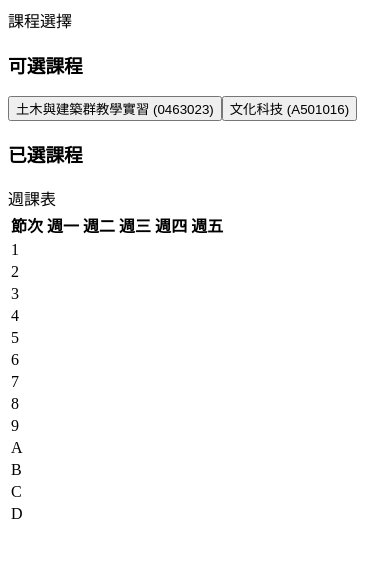
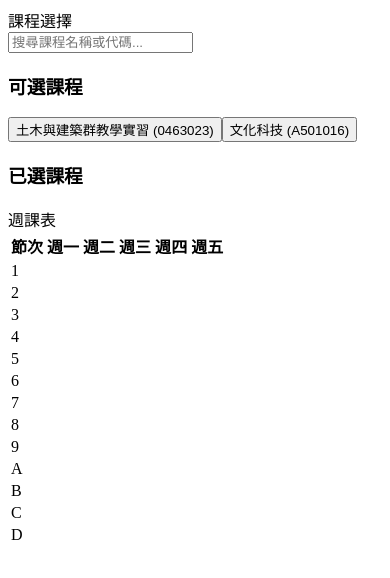
Before and after one commit to jasonchanjj123/ntut-course-hero, a Next.js app: page / in a window 390 px wide. Shown: the top 578 px of the page. Built offline with nearby package versions, Linux system fonts and the light colour scheme.

Commit message:
fit on mobile device

```diff
--- a/app/globals.css
+++ b/app/globals.css
@@ -70,3 +70,14 @@ body {
     @apply bg-background text-foreground;
   }
 }
+
+
+
+@layer base {
+  * {
+    @apply border-border outline-ring/50;
+  }
+  body {
+    @apply bg-background text-foreground;
+  }
+}
--- a/components/CourseScheduler.tsx
+++ b/components/CourseScheduler.tsx
@@ -5,6 +5,7 @@ import { Card, CardHeader, CardTitle, CardContent } from '@/components/ui/card';
 import { Button } from '@/components/ui/button';
 import { AlertCircle } from 'lucide-react';
 import { Alert, AlertDescription } from '@/components/ui/alert';
+import { Input } from '@/components/ui/input';
 
 interface Course {
   id: string;
@@ -13,7 +14,9 @@ interface Course {
     zh: string;
     en: string;
   };
-  courseType: string;
+  courseType: string; //added
+  credit: string;  //added
+  hours: string
   time: {
     sun: string[];
     mon: string[];
@@ -48,6 +51,14 @@ const getConsecutiveSlots = (course: Course, dayKey: string, slot: string, timeS
   };
 };
 
+// 新增計算總學分和總時數的函數
+const calculateTotals = (courses: Course[]) => {
+  return courses.reduce((acc, course) => ({
+    totalCredits: acc.totalCredits + parseFloat(course.credit),
+    totalHours: acc.totalHours + parseInt(course.hours)
+  }), { totalCredits: 0, totalHours: 0 });
+};
+
 const CourseScheduler = () => {
   const availableCourses: Course[] = [
     {
@@ -58,6 +69,8 @@ const CourseScheduler = () => {
         "en": "Teaching Practicum for the Area of Civil Engineering and Architecture Subjects"
       },
       "courseType": "▲",
+      "credit": "3.0",
+    "hours": "3",
       "time": {
         "sun": [],
         "mon": [],
@@ -77,6 +90,8 @@ const CourseScheduler = () => {
         "en": "Cultural Technology"
       },
       "courseType": "▲",
+      "credit": "2.0",
+      "hours": "2",
       "time": {
         "sun": [],
         "mon": [],
@@ -98,6 +113,7 @@ const CourseScheduler = () => {
 
   const [selectedCourses, setSelectedCourses] = useState<Course[]>([]);
   const [conflicts, setConflicts] = useState<string[]>([]);
+  const [searchQuery, setSearchQuery] = useState('');
 
   const getCourseColor = (courseType: string): string => {
     const colorMap: { [key: string]: string } = {
@@ -152,24 +168,37 @@ const CourseScheduler = () => {
     setConflicts([]);
   };
 
+  const filteredCourses = availableCourses.filter(course =>
+    course.name.zh.toLowerCase().includes(searchQuery.toLowerCase()) ||
+    course.name.en.toLowerCase().includes(searchQuery.toLowerCase()) ||
+    course.code.toLowerCase().includes(searchQuery.toLowerCase())
+  );
+
   const days = ['一', '二', '三', '四', '五'];
   const timeSlots = ['1', '2', '3', '4', '5', '6', '7', '8', '9', 'A', 'B', 'C', 'D'];
 
   return (
-    <div className="h-screen p-4">
-      <div className="flex flex-row gap-4 h-[calc(100vh-2rem)]">
+    <div className="min-h-screen p-4">
+      <div className="flex flex-col lg:flex-row gap-4">
         {/* Left side - Course selection controls */}
-        <div className="w-1/4 min-w-[250px] overflow-y-auto">
-          <Card className="sticky top-0">
+        <div className="w-full lg:w-1/4 lg:min-w-[250px]">
+          <Card className="mb-4 lg:sticky lg:top-0">
             <CardHeader>
               <CardTitle>課程選擇</CardTitle>
             </CardHeader>
             <CardContent>
               <div className="space-y-4">
+                <Input
+                  type="search"
+                  placeholder="搜尋課程名稱或代碼..."
+                  value={searchQuery}
+                  onChange={(e) => setSearchQuery(e.target.value)}
+                  className="mb-4"
+                />
                 <div>
                   <h3 className="font-semibold mb-2">可選課程</h3>
                   <div className="flex flex-col gap-2">
-                    {availableCourses.map(course => (
+                    {filteredCourses.map(course => (
                       <Button
                         key={course.id}
                         onClick={() => addCourse(course)}
@@ -213,30 +242,44 @@ const CourseScheduler = () => {
         </div>
 
         {/* Right side - Timetable */}
-        <div className="flex-1 overflow-hidden">
-          <Card className="h-full flex flex-col">
+        <div className="w-full lg:flex-1">
+          <Card className="lg:min-w-[640px]">
             <CardHeader className="flex-none">
-              <CardTitle>週課表</CardTitle>
+              <div className="flex flex-col sm:flex-row sm:justify-between sm:items-center gap-2">
+                <CardTitle>週課表</CardTitle>
+                {selectedCourses.length > 0 && (
+                  <div className="text-sm text-muted-foreground">
+                    {(() => {
+                      const { totalCredits, totalHours } = calculateTotals(selectedCourses);
+                      return (
+                        <>
+                          <span className="font-bold">總學分</span>：{totalCredits.toFixed(1)} / <span className="font-bold">總時數</span>：{totalHours}
+                        </>
+                      );
+                    })()}
+                  </div>
+                )}
+              </div>
             </CardHeader>
-            <CardContent className="flex-1 overflow-auto p-0">
+            <CardContent className="p-0">
               <div className="h-full">
-                <table className="w-full border-collapse table-fixed">
+                <table className="w-full border-collapse">
                   <thead className="sticky top-0 bg-white z-20">
                     <tr>
-                      <th className="border p-2 w-16">節次</th>
+                      <th className="border p-1 lg:p-2 w-8 lg:w-16 text-xs lg:text-base">節次</th>
                       {days.map(day => (
-                        <th key={day} className="border p-2">週{day}</th>
+                        <th key={day} className="border p-1 lg:p-2 text-xs lg:text-base">週{day}</th>
                       ))}
                     </tr>
                   </thead>
                   <tbody>
                     {timeSlots.map(slot => (
                       <tr key={slot}>
-                        <td className="border p-2 text-center">{slot}</td>
+                        <td className="border p-1 lg:p-2 text-center text-xs lg:text-base">{slot}</td>
                         {days.map((day, index) => {
                           const dayKey = ['mon', 'tue', 'wed', 'thu', 'fri'][index];
                           return (
-                            <td key={`${day}-${slot}`} className="border p-0 h-16 relative">
+                            <td key={`${day}-${slot}`} className="border p-0 h-12 lg:h-16 relative">
                               {selectedCourses.map(course => {
                                 if (course.time[dayKey as keyof typeof course.time].includes(slot)) {
                                   const { isStart, consecutiveCount } = getConsecutiveSlots(course, dayKey, slot, timeSlots);
@@ -245,22 +288,16 @@ const CourseScheduler = () => {
                                     return (
                                       <div
                                         key={course.id}
-                                        className={`${getCourseColor(course.courseType)} absolute inset-0 p-2 overflow-hidden flex flex-col`}
+                                        className={`${getCourseColor(course.courseType)} absolute inset-0 p-1 lg:p-2 overflow-hidden flex flex-col`}
                                         style={{
-                                          height: `${consecutiveCount * 4}rem`,
+                                          height: `${consecutiveCount * 3}rem`,
                                           zIndex: 10
                                         }}
                                       >
-                                        {/* Course name - fixed font size */}
-                                        <div
-                                          className="font-semibold leading-tight text-base flex-grow"
-                                        >
+                                        <div className="font-semibold leading-tight text-xs lg:text-base flex-grow">
                                           {course.name.zh}
                                         </div>
-                                        {/* Classroom info - fixed smaller font size */}
-                                        <div
-                                          className="mt-1 truncate text-sm"
-                                        >
+                                        <div className="mt-0.5 lg:mt-1 truncate text-xs lg:text-sm">
                                           {course.classroom.map(room => room.name).join(', ')}
                                         </div>
                                       </div>
--- /dev/null
+++ b/components/ui/input.tsx
@@ -0,0 +1,22 @@
+import * as React from "react"
+
+import { cn } from "@/lib/utils"
+
+const Input = React.forwardRef<HTMLInputElement, React.ComponentProps<"input">>(
+  ({ className, type, ...props }, ref) => {
+    return (
+      <input
+        type={type}
+        className={cn(
+          "flex h-9 w-full rounded-md border border-input bg-transparent px-3 py-1 text-base shadow-sm transition-colors file:border-0 file:bg-transparent file:text-sm file:font-medium file:text-foreground placeholder:text-muted-foreground focus-visible:outline-none focus-visible:ring-1 focus-visible:ring-ring disabled:cursor-not-allowed disabled:opacity-50 md:text-sm",
+          className
+        )}
+        ref={ref}
+        {...props}
+      />
+    )
+  }
+)
+Input.displayName = "Input"
+
+export { Input }
--- a/package.json
+++ b/package.json
@@ -14,6 +14,7 @@
     "class-variance-authority": "^0.7.1",
     "clsx": "^2.1.1",
     "lucide-react": "^0.475.0",
+    "mongoose": "^8.10.1",
     "next": "15.1.7",
     "react": "^19.0.0",
     "react-dom": "^19.0.0",
```
Also changed, not shown: lib/mongodb.ts (added, +37 -0 lines), 1 other file (tests, documents, lock files or other folders).
